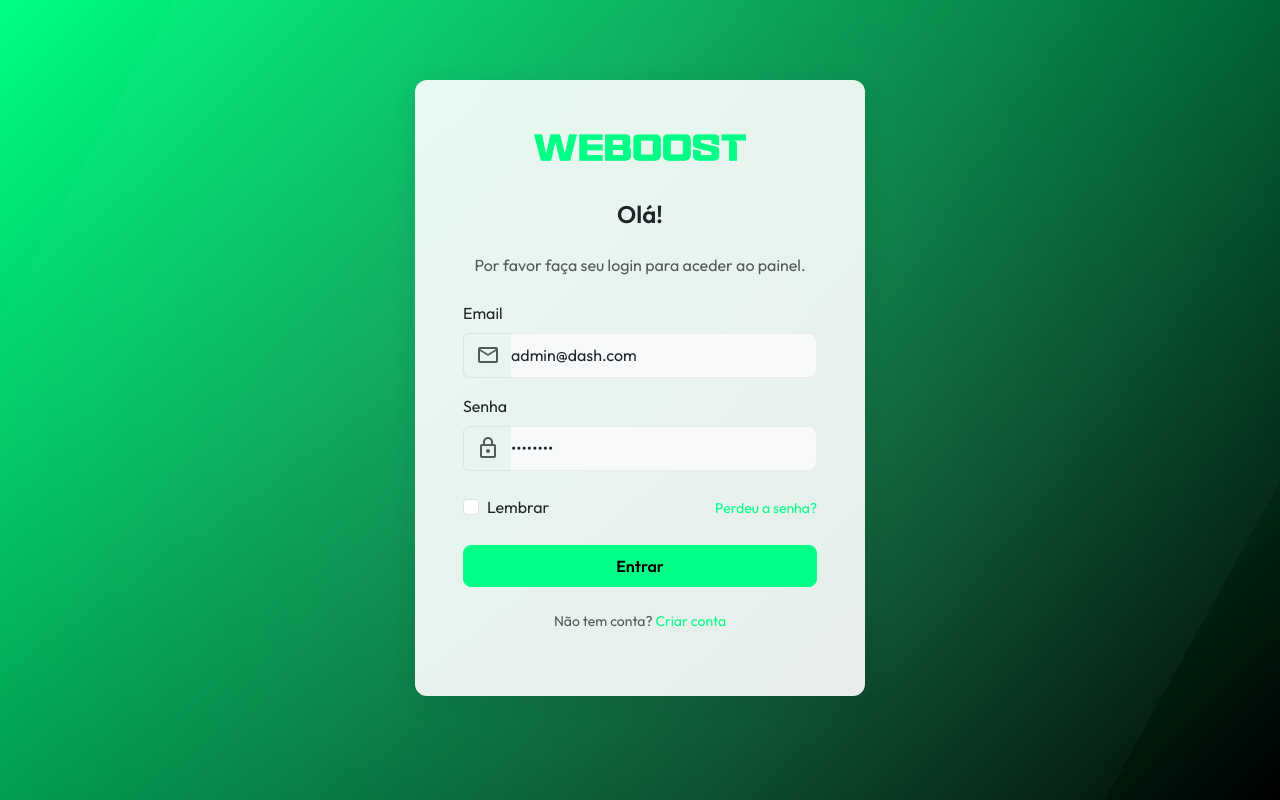
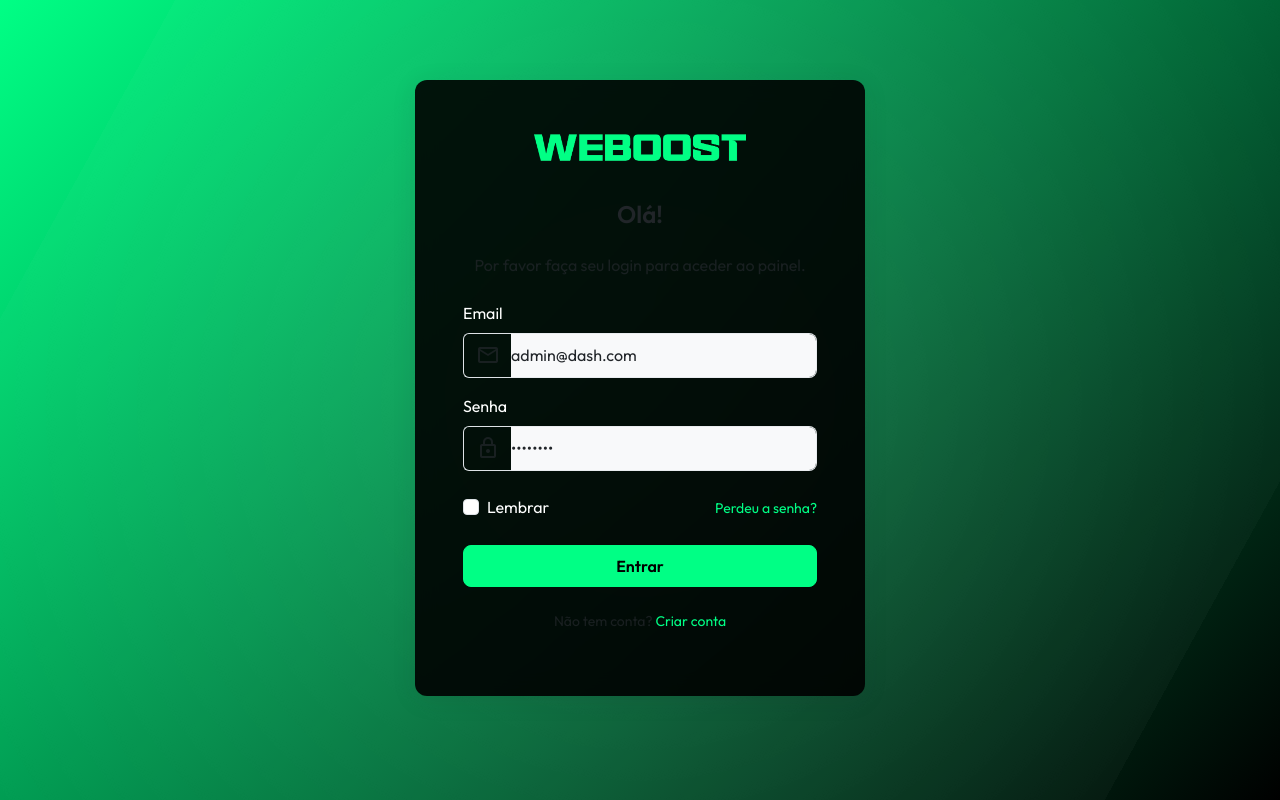
Before and after one commit to rafaelhsouza-dev/weboost-dashboard, a PHP site: page /login.php in a window 1280 px wide. Run offline with PHP 8.4, Linux system fonts and the light colour scheme.

Commit message:
update css

```diff
--- a/assets/css/style.css
+++ b/assets/css/style.css
@@ -146,8 +146,12 @@
     width: 100%;
     max-width: 450px;
     backdrop-filter: blur(10px);
-    background-color: rgba(255, 255, 255, 0.9);
+    background-color: rgba(0, 0, 0, 0.9);
+    color: #fff;
     z-index: 1;
+}
+.login-card p, .login-brand h4 {
+    color: #fff;
 }
 
 [data-theme="dark"] .login-card {
```
